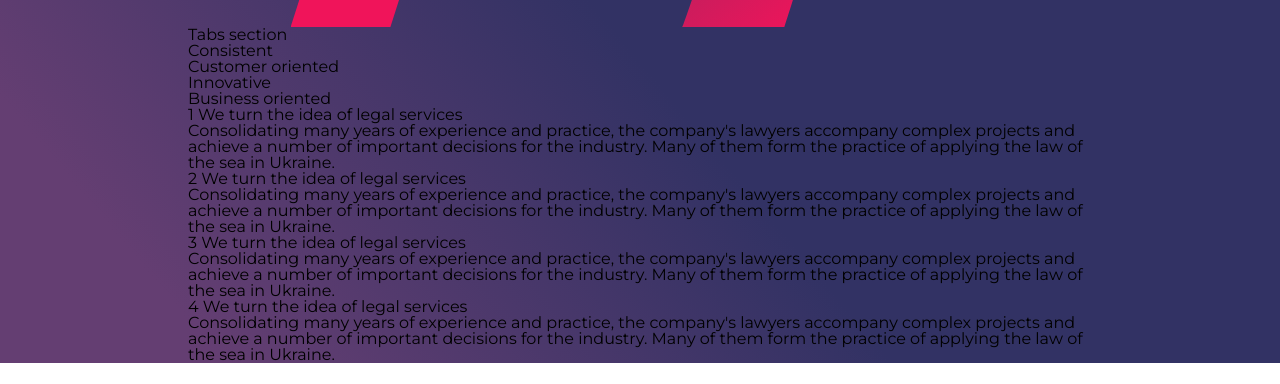
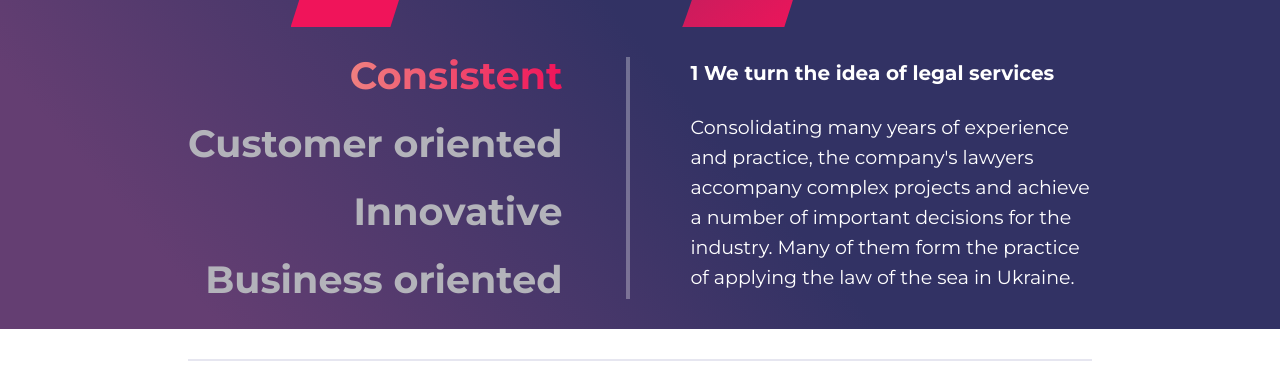
Before and after one commit to gelionix/Final-project, a website built with Vite: page index.html in a window 1280 px wide. Shown: the part 773-1157 px from the top of the page. Built offline with nearby package versions, Linux system fonts and the light colour scheme.

Commit message:
js added

```diff
--- a/index.html
+++ b/index.html
@@ -89,15 +89,15 @@
       <section class="tabs">
         <div class="container tabs__container">
           <h2 class="tabs__title">Tabs section</h2>
-          <ul class="tabs__link">
-            <li class="tabs__link-item">Consistent</li>
-            <li class="tabs__link-item">Customer oriented</li>
-            <li class="tabs__link-item">Innovative</li>
-            <li class="tabs__link-item">Business oriented</li>
+          <ul class="tabs__links">
+            <li class="tabs__links-item active">Consistent</li>
+            <li class="tabs__links-item">Customer oriented</li>
+            <li class="tabs__links-item">Innovative</li>
+            <li class="tabs__links-item">Business oriented</li>
           </ul>
 
           <ul class="tabs__content">
-            <li class="tabs__content-item">
+            <li class="tabs__content-item active">
               <h3 class="tabs__content-title">1 We turn the idea of legal services</h3>
               <p class="tabs__content-desc">Consolidating many years of experience and practice, the company's lawyers accompany complex projects and achieve a number of important decisions for the industry. Many of them form the practice of applying the law of the sea in Ukraine.</p>
             </li>
--- a/src/js/main.js
+++ b/src/js/main.js
@@ -1 +1,21 @@
 import '../scss/style.scss';
+
+(function () {
+  const tabs = document.querySelectorAll('.tabs__links-item');
+  const content = document.querySelectorAll('.tabs__content-item');
+
+  tabs.forEach((tab, index) => {
+    tab.addEventListener('click', () => {
+      tabs.forEach((tab) => {
+        tab.classList.remove('active');
+      });
+
+      content.forEach((item) => {
+        item.classList.remove('active');
+      });
+
+      tabs[index].classList.add('active');
+      content[index].classList.add('active');
+    });
+  });
+})();
--- /dev/null
+++ b/src/scss/_tabs.scss
@@ -0,0 +1,93 @@
+@use "vars" as v;
+
+.tabs {
+  padding: 30px 0;
+
+  &__container {
+    @media (min-width: v.$breacpoint-lg) {
+      display: flex;
+      align-items: center;
+    }
+  }
+
+  &__title {
+    display: none;
+  }
+
+  &__links {
+    display: flex;
+    gap: 30px;
+    overflow: auto hidden;
+    margin-right: -30px;
+    padding-right: 30px;
+    padding-bottom: 10px;
+
+    &::-webkit-scrollbar {
+      width: 0;
+    }
+
+    @media (min-width: v.$breacpoint-md) {
+      margin-right: calc(-50vw + 324px);
+    }
+
+    @media (min-width: v.$breacpoint-lg) {
+      margin-right: 0;
+      padding: 0 64px 0 0;
+      overflow: hidden;
+      flex-flow: column;
+      flex: 0 1 auto;
+      border-right: 4px solid rgba(255, 255, 255, 0.3);
+      align-items: flex-end;
+    }
+  }
+
+  &__links-item {
+    @include v.subtitle;
+
+    white-space: nowrap;
+    cursor: pointer;
+
+    @include v.hover {
+      color: var(--accent-color);
+    }
+
+    &:active {
+      color: var(--accent-color);
+    }
+
+    &.active {
+      @include v.text-gradient(var(--red-reversed-gradient));
+    }
+  }
+
+  &__content {
+    color: var(--wite-color);
+    padding-top: 34px;
+    border-top: 4px solid rgba(255, 255, 255, 0.3);
+
+    @media (min-width: v.$breacpoint-lg) {
+      border-top: 0;
+      padding: 0 0 0 60px;
+      flex: 1 1 50%;
+    }
+  }
+
+  &__content-item {
+    display: none;
+
+    &.active {
+      display: block;
+    }
+  }
+
+  &__content-title {
+    margin-bottom: 30px;
+    font-weight: 700;
+    font-size: 20px;
+  }
+
+  &__content-desc {
+    font-size: 19px;
+    line-height: 30px;
+  }
+}
--- a/src/scss/_vars.scss
+++ b/src/scss/_vars.scss
@@ -46,6 +46,16 @@ $breacpoint-xxl: 1920px;
 $transition-deley: 0.3s ease-in-out;
 
 // mixins
+@mixin subtitle($color: var(--grey-text-color)) {
+  font-size: 30px;
+  font-weight: 700;
+  color: $color;
+
+  @media (min-width: $breacpoint-md) {
+      font-size: 38px;
+    }
+}
+
 @mixin flex($justify-content: space-between, $align-items: center) {
   display: flex;
   justify-content: $justify-content;
@@ -54,7 +64,7 @@ $transition-deley: 0.3s ease-in-out;
 
 @mixin hover {
   @media (hover: hover) and (pointer: fine) {
-    &:hover {
+    &:hover:not(.active) {
       @content;
     }
   }
--- a/src/scss/style.scss
+++ b/src/scss/style.scss
@@ -4,3 +4,4 @@
 @use "global";
 @use "header";
 @use "footer";
+@use "tabs";
```
